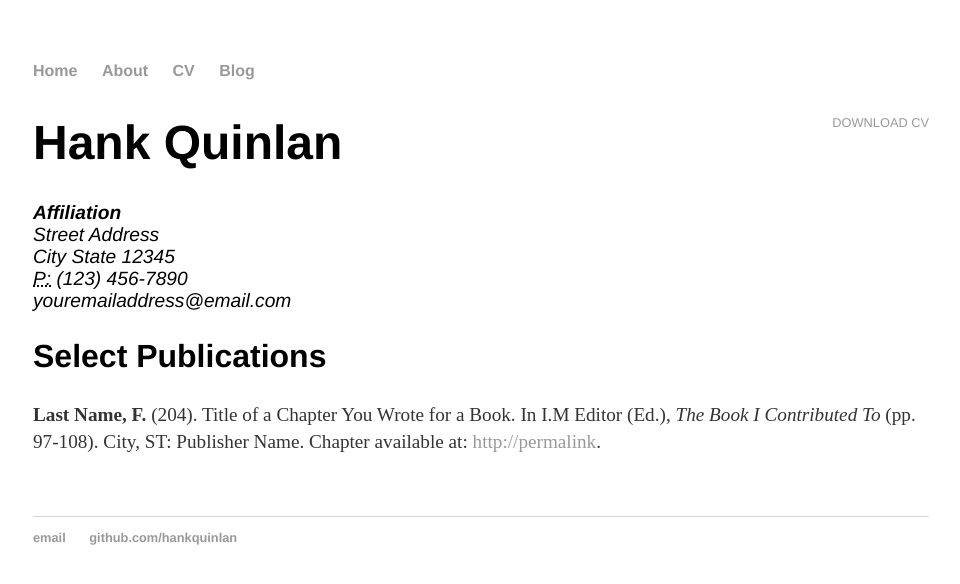
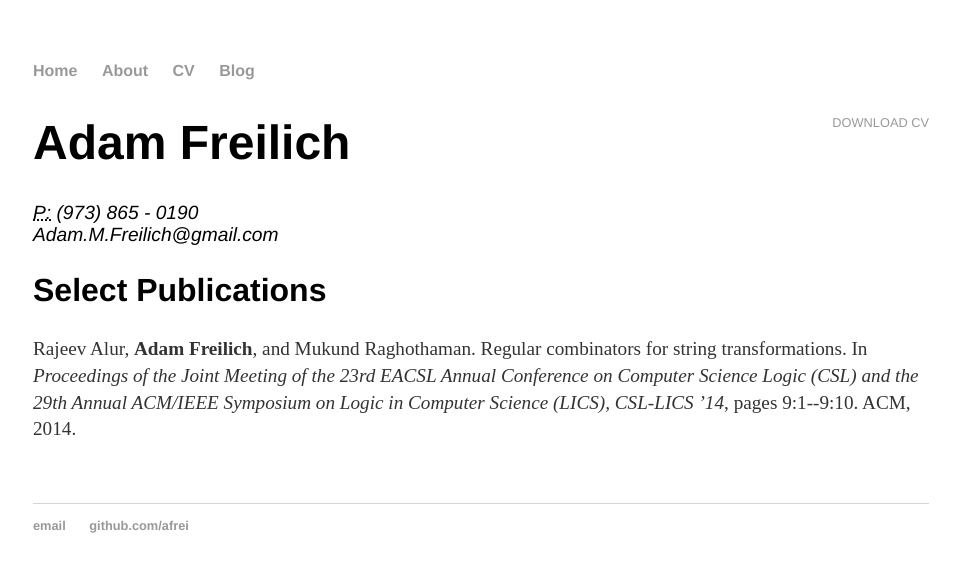
Before and after one commit to afrei/afrei.github.io, a Jekyll site: the page built from cv/index.html, in a window 1280 px wide. Shown: the top 584 px of the page, without its empty margins (159-1119 px from the left). Built offline with Jekyll 4.4.1, drawn with Linux system fonts in a browser that asks for light colours.

Commit message:
now about me

```diff
--- a/_config.yml
+++ b/_config.yml
@@ -1,3 +1,3 @@
-name: Hank Quinlan, Horrible Cop
+name: Adam Freilich, Computer Science and Mathematics Student
 markdown: kramdown
 permalink: /blog/:year/:month/:day/:title
--- a/_layouts/default.html
+++ b/_layouts/default.html
@@ -25,8 +25,8 @@
 
   <footer>
    <ul>
-   <li><a href="mailto:hankquinlanhub@gmail.com">email</a></li>
-   <li><a href="https://github.com/hankquinlan">github.com/hankquinlan</a></li>
+   <li><a href="mailto:Adam.M.Freilich@gmail.com">email</a></li>
+   <li><a href="https://github.com/afrei">github.com/afrei</a></li>
    </ul>
   </footer>
   </body>
--- a/about/index.html
+++ b/about/index.html
@@ -5,7 +5,7 @@ title: About Hank Quinlan
 
 		<div class="about">
 			<h1>About</h1>
-			<p>You can optionally insert a brief bio here. You went to this school, you studied that, you now work in this field with research interests in that subject. At your previous position at this place, you worked on this or that. You can list some of your significant accomplishments, awards, or recognition here as well. You live in this city with these animals and people. In your free time you like X, Y, and Z.</p>
+			<p>More info coming soon</p>
 
 			<ul class="contacts">
 				<li><a href="#">@TwitterHandle</a></li>
--- a/cv/index.html
+++ b/cv/index.html
@@ -1,22 +1,19 @@
 ---
 layout: default
-title: CV of Your Name
+title: CV of Adam Freilich
 ---
 
 	<div class="cv">
 		<a href="#" class="download" title="Download CV as PDF">Download CV</a>
-					<h1>Hank Quinlan</h1>
+					<h1>Adam Freilich</h1>
 					<address>
-					<strong>Affiliation</strong><br>
-					Street Address<br>
-					City State 12345<br>
-					<abbr title="phone">P:</abbr> (123) 456-7890<br>
-					<span class="obfuscate">youremailaddress@email.com</span>
+					<abbr title="phone">P:</abbr> (973) 865 - 0190<br>
+					<span class="obfuscate">Adam.M.Freilich@gmail.com</span>
 					</address>
 
 					<h2>Select Publications</h2>
 
-					<p><strong>Last Name, F.</strong> (204). Title of a Chapter You Wrote for a Book. In I.M Editor (Ed.), <em>The Book I Contributed To</em> (pp. 97-108). City, ST: Publisher Name. Chapter available at: <a href="#">http://permalink</a>.
+					<p>Rajeev Alur, <strong>Adam Freilich</strong>, and Mukund Raghothaman. Regular combinators for string transformations. In <em>Proceedings of the Joint Meeting of the 23rd EACSL Annual Conference on Computer Science Logic (CSL) and the 29th Annual ACM/IEEE Symposium on Logic in Computer Science (LICS), CSL-LICS ’14</em>, pages 9:1--9:10. ACM, 2014.</p>
 
 
 	</div>
--- a/index.html
+++ b/index.html
@@ -1,9 +1,9 @@
 ---
 layout: default
-title: Hank Quinlan, Horrible Cop
+title: Adam Freilich
 ---
 
 		<div class="blurb">
-			<h1>Hi there, I'm Hank Quinlan!</h1>
-			<p>I'm best known as the horrible cop from <em>A Touch of Evil</em>. Don't trust me. <a href="/about">Read more about my life...</a></p>
+			<h1>Hi there, My name is Adam Freilich!</h1>
+			<p>I'm a student interested in logic, computation and pure math and how they interact with software and data.</p>
 		</div>
```
Also changed, not shown: README.md (deleted).
